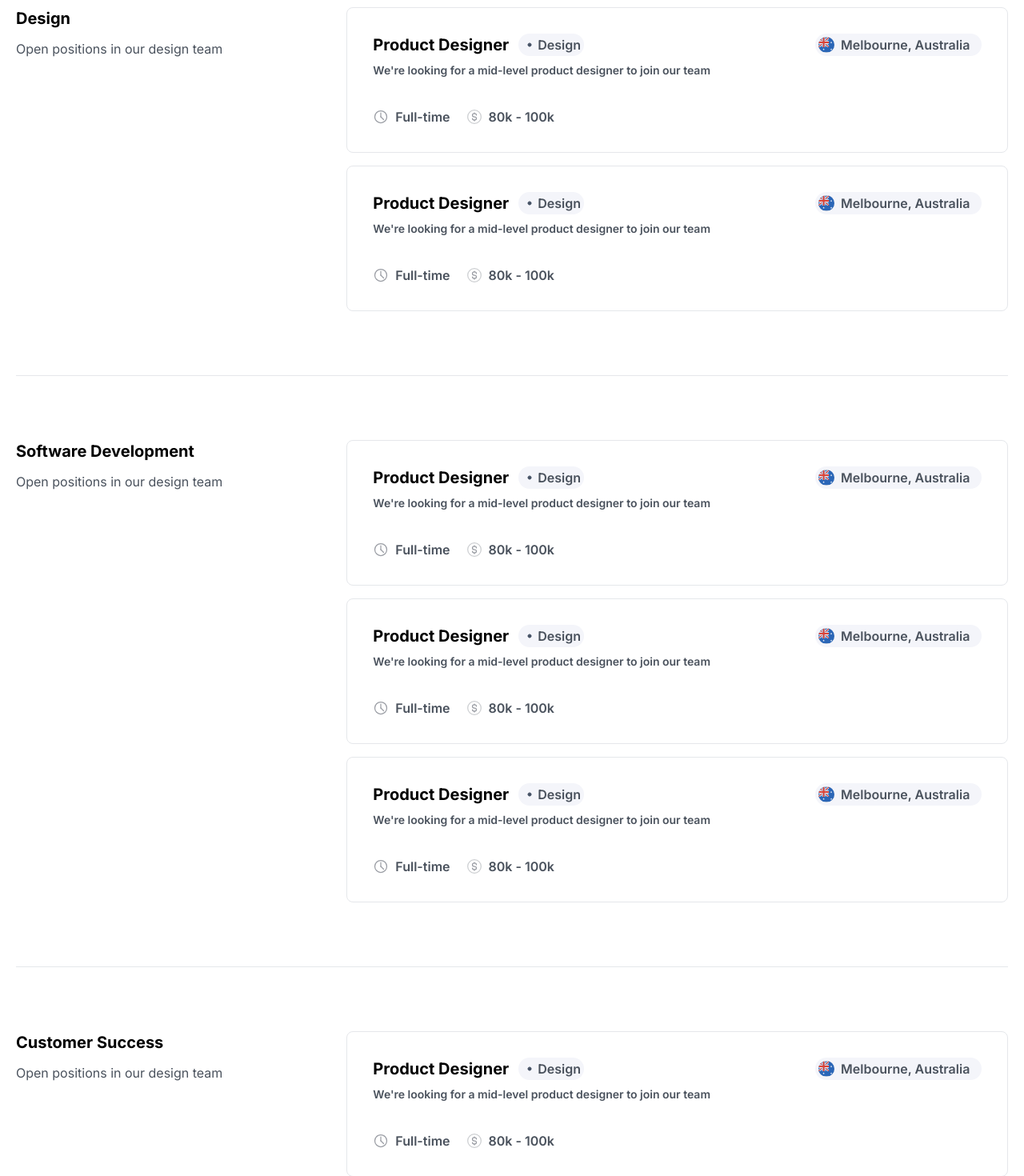
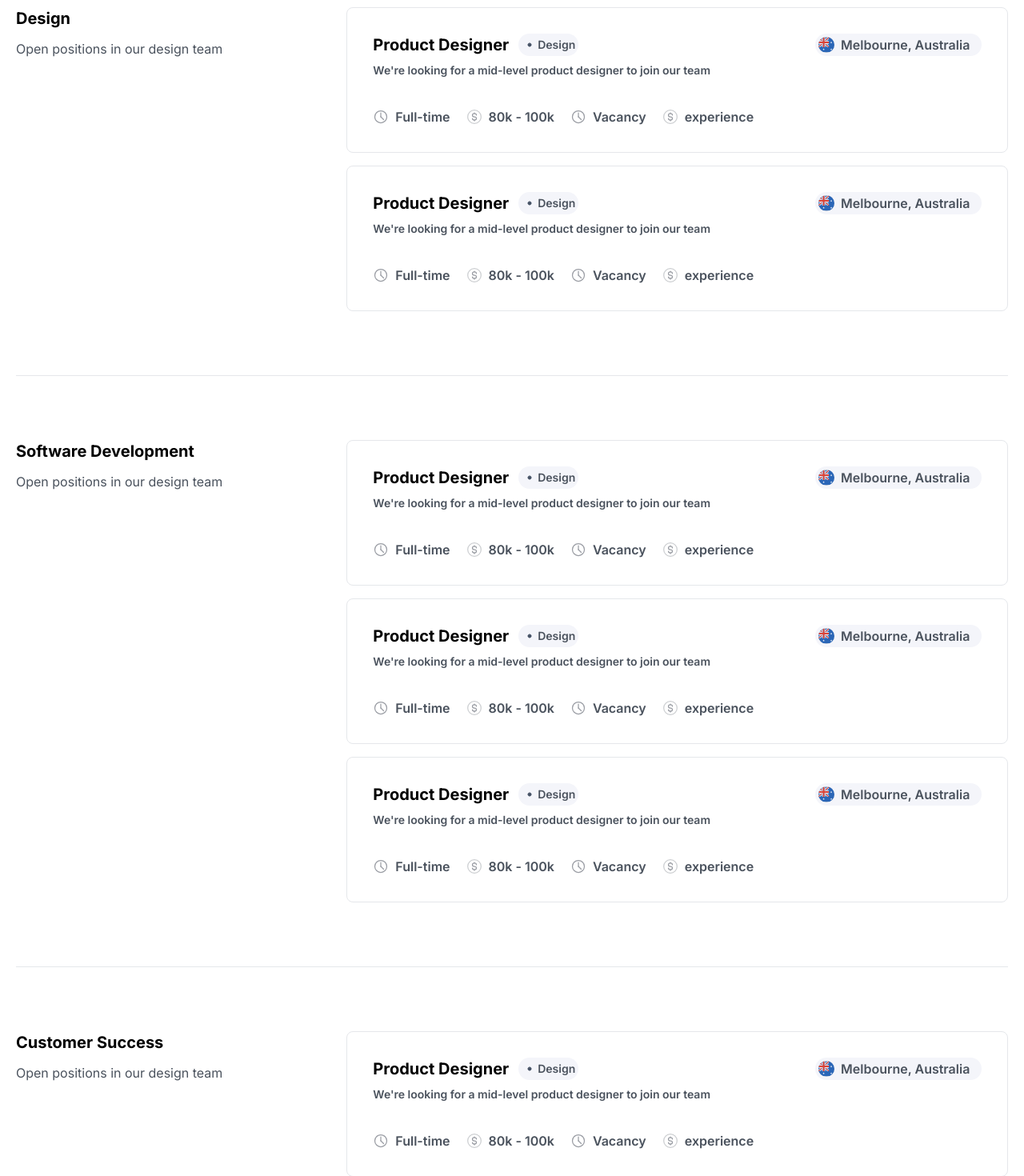
Before and after one commit to resalatislam5/work-that-matters, a Next.js app: page / in a window 1280 px wide. Shown: the part 360-1830 px from the top of the page at 80% size. Built offline with nearby package versions, Linux system fonts and the light colour scheme.

Commit message:
add service

```diff
--- a/src/app/home/CustomerSuccess.jsx
+++ b/src/app/home/CustomerSuccess.jsx
@@ -20,7 +20,7 @@ function CustomerSuccess({selected}) {
                             <div className="flex flex-col sm:flex-row gap-3 sm:gap-0 justify-between">
                                 <div className="flex gap-3">
                                     <h3 className="sm:text-xl text-black font-bold">Product Designer</h3>
-                                    <p className="bg-[#F4F5FA] flex items-center sm:px-1 rounded-full"><Image className='w-5' src={dot} alt="" /> Design</p>
+                                    <p className="bg-[#F4F5FA] text-sm  flex items-center sm:px-1 rounded-full"><Image className='w-5' src={dot} alt="" /> Design</p>
                                 </div>
                                 <div className="bg-[#F4F5FA] gap-2 w-52 flex items-center px-1 rounded-full">
                                     <Image className='rounded-full w-5' src={asutralia} alt="" />
@@ -29,9 +29,11 @@ function CustomerSuccess({selected}) {
                             </div>
                             <p className='text-sm'>{"We're"} looking for a mid-level product designer to join our team</p>
                         </div>
-                        <div className='flex gap-5'>
+                        <div className='flex flex-wrap gap-5'>
                             <p className='flex gap-2 items-center '><Image className='w-5' src={time} alt="" />Full-time</p>
                             <p className='flex gap-2 items-center '><Image className='w-5' src={dolor} alt="" />80k - 100k</p>
+                            <p className='flex gap-2 items-center '><Image className='w-5' src={time} alt="" />Vacancy</p>
+                            <p className='flex gap-2 items-center '><Image className='w-5' src={dolor} alt="" />experience</p>
                         </div>
                     </div>)}
                 </div>
--- a/src/app/home/Design.jsx
+++ b/src/app/home/Design.jsx
@@ -20,7 +20,7 @@ function Design({selected}) {
                             <div className="flex flex-col sm:flex-row gap-3 sm:gap-0 justify-between">
                                 <div className="flex gap-3">
                                     <h3 className="sm:text-xl text-black font-bold">Product Designer</h3>
-                                    <p className="bg-[#F4F5FA] flex items-center sm:px-1 rounded-full"><Image className='w-5' src={dot} alt="" /> Design</p>
+                                    <p className="bg-[#F4F5FA] text-sm flex items-center sm:px-1 rounded-full"><Image className='w-5' src={dot} alt="" /> Design</p>
                                 </div>
                                 <div className="bg-[#F4F5FA] gap-2 w-52 flex items-center px-1 rounded-full">
                                     <Image className='rounded-full w-5' src={asutralia} alt="" />
@@ -29,9 +29,11 @@ function Design({selected}) {
                             </div>
                             <p className='text-sm'>{"We're"} looking for a mid-level product designer to join our team</p>
                         </div>
-                        <div className='flex gap-5'>
+                        <div className='flex flex-wrap gap-5'>
                             <p className='flex gap-2 items-center '><Image className='w-5' src={time} alt="" />Full-time</p>
                             <p className='flex gap-2 items-center '><Image className='w-5' src={dolor} alt="" />80k - 100k</p>
+                            <p className='flex gap-2 items-center '><Image className='w-5' src={time} alt="" />Vacancy</p>
+                            <p className='flex gap-2 items-center '><Image className='w-5' src={dolor} alt="" />experience</p>
                         </div>
                     </div>)}
                 </div>
--- a/src/app/home/SoftwareDevelopment.jsx
+++ b/src/app/home/SoftwareDevelopment.jsx
@@ -20,7 +20,7 @@ function SoftwareDevelopment({selected}) {
                             <div className="flex flex-col sm:flex-row gap-3 sm:gap-0 justify-between">
                                 <div className="flex gap-3">
                                     <h3 className="sm:text-xl text-black font-bold">Product Designer</h3>
-                                    <p className="bg-[#F4F5FA] flex items-center sm:px-1 rounded-full"><Image className='w-5' src={dot} alt="" /> Design</p>
+                                    <p className="bg-[#F4F5FA] text-sm flex items-center sm:px-1 rounded-full"><Image className='w-5' src={dot} alt="" /> Design</p>
                                 </div>
                                 <div className="bg-[#F4F5FA] gap-2 w-52 flex items-center px-1 rounded-full">
                                     <Image className='rounded-full w-5' src={asutralia} alt="" />
@@ -29,9 +29,11 @@ function SoftwareDevelopment({selected}) {
                             </div>
                             <p className='text-sm'>{"We're"} looking for a mid-level product designer to join our team</p>
                         </div>
-                        <div className='flex gap-5'>
+                        <div className='flex flex-wrap gap-5'>
                             <p className='flex gap-2 items-center '><Image className='w-5' src={time} alt="" />Full-time</p>
                             <p className='flex gap-2 items-center '><Image className='w-5' src={dolor} alt="" />80k - 100k</p>
+                            <p className='flex gap-2 items-center '><Image className='w-5' src={time} alt="" />Vacancy</p>
+                            <p className='flex gap-2 items-center '><Image className='w-5' src={dolor} alt="" />experience</p>
                         </div>
                     </div>)}
                 </div>
```
